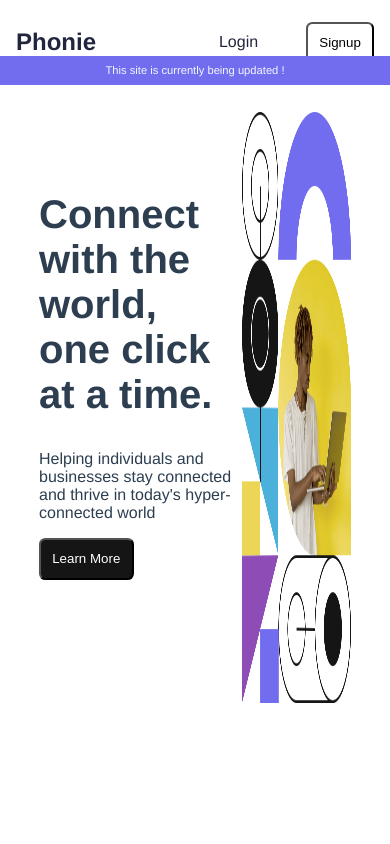
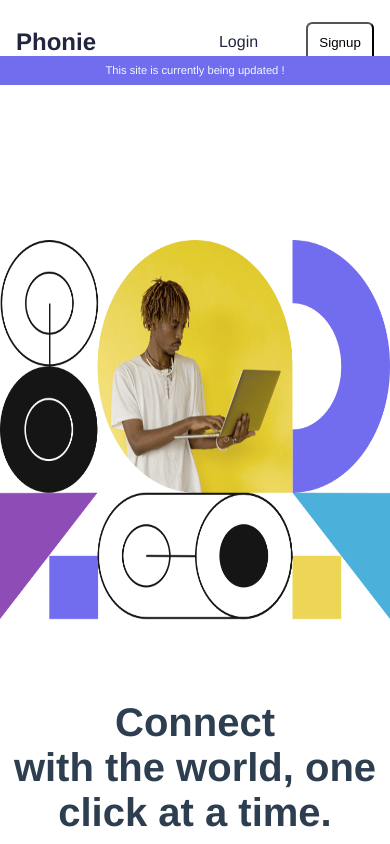
Before and after one commit to Developstar/Phonie, a Vue app: page / in a window 390 px wide. Shown: the top 844 px of the page. Built offline with nearby package versions, Linux system fonts and the light colour scheme.

Commit message:
styled mobile view

```diff
--- a/src/components/LandingPageCompo/LandingPageView.vue
+++ b/src/components/LandingPageCompo/LandingPageView.vue
@@ -1,8 +1,9 @@
 <template>
-  <section class="page_wrapper">
-    <div class="underContruction">
+  <div class="underContruction">
       <p>This site is currently being updated !</p>
     </div>
+  <section class="page_wrapper">
+
 
     <div class="Content-Wrapper">
       <div class="content">
@@ -20,7 +21,8 @@
       </div>
     </div>
     <div class="illustration-wrapper">
-      <img src="../../assets/image-hero-desktop.png" />
+      <img class="desktopHero" src="../../assets/image-hero-desktop.png" />
+      <img class="mobileHero" src="../../assets/image-hero-mobile.png" />
     </div>
   </section>
 </template>
@@ -79,8 +81,6 @@ export default {
 }
 
 .illustration-wrapper {
-
-
   height: 70vh;
   width: 35%;
 }
@@ -88,6 +88,10 @@ export default {
 .illustration-wrapper img {
   height: 100%;
   width: 100%;
+}
+
+.mobileHero{
+  display: none;
 }
 
 .learnMore button{
@@ -102,5 +106,43 @@ export default {
   font-size: 0.7rem;
   margin-top: 0.5rem;
 }
+
+.page_wrapper {
+  display: flex;
+  flex-direction: column-reverse;
+}
+
+.desktopHero{
+  display: none;
+}
+
+.mobileHero{
+  display: flex;
+}
+}
+
+.page_wrapper {
+  width: 100vw;
+  margin-top: 15rem;
+}
+
+.illustration-wrapper {
+  height: 70vh;
+  width: 100%;
+
+}
+
+.Content-Wrapper {
+  /* border: 1px solid red; */
+  height: 70vh;
+
+  width: 100%;
+}
+
+.content {
+  /* border: 1px solid red; */
+  width: 100%;
+
+  text-align: center;
 }
 </style>
```
